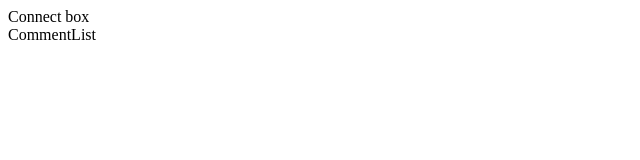
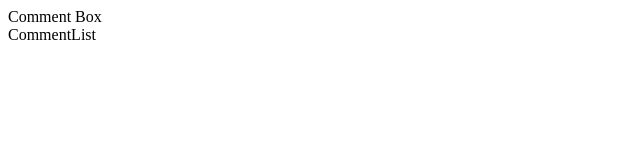
Before and after one commit to mythLabs/playground-react-testing, a React (Create React App) app: page / in a window 1280 px wide. Shown: the top 160 px of the page, without its empty margins (0-640 px from the left). Built offline with nearby package versions, Linux system fonts and the light colour scheme.

Commit message:
Added enzyme setup

```diff
--- a/package.json
+++ b/package.json
@@ -3,6 +3,8 @@
   "version": "0.1.0",
   "private": true,
   "dependencies": {
+    "enzyme": "^3.7.0",
+    "enzyme-adapter-react-16": "^1.7.0",
     "react": "^16.6.3",
     "react-dom": "^16.6.3",
     "react-redux": "^5.1.1",
--- a/src/components/CommentBox.js
+++ b/src/components/CommentBox.js
@@ -1,7 +1,7 @@
 import React from "react";
 
 const CommentBox = () => {
-  return <div> Connect box </div>;
+  return <div>Comment Box</div>;
 };
 
 export default CommentBox;
```
Also changed, not shown: src/setupTests.js (added, +5 -0 lines), 1 other file (tests, documents, lock files or other folders).
